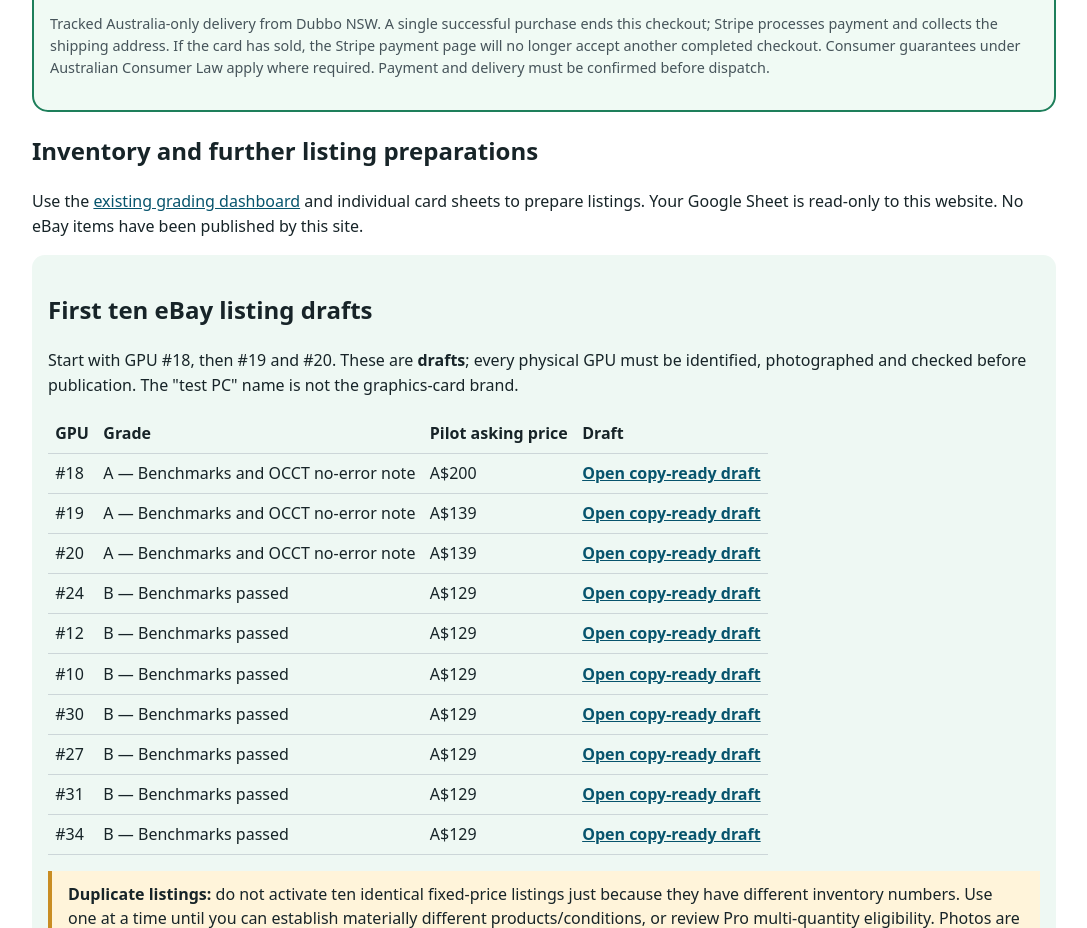
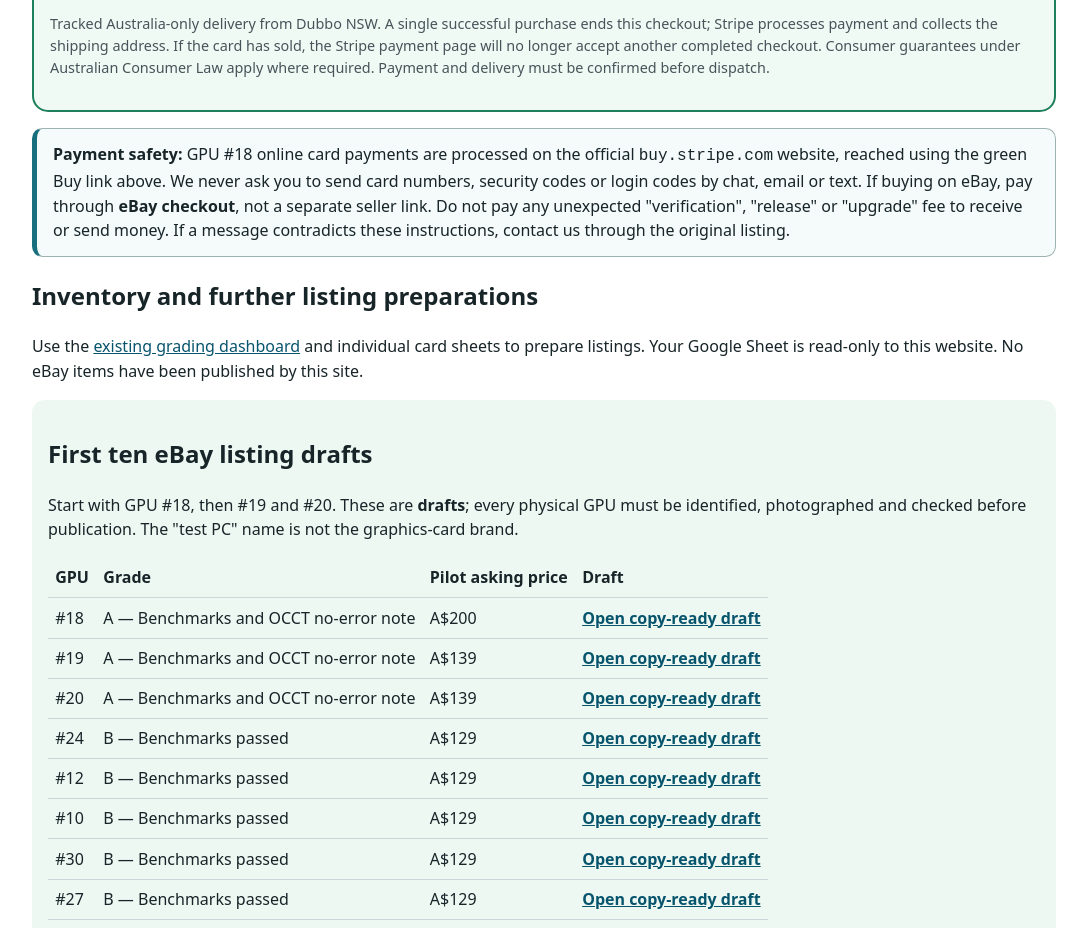
Before and after one commit to Parris-Tech-Services/furmark-history, a plain HTML site: page site/sale.html in a window 1280 px wide. Shown: the part 907-1835 px from the top of the page, without its empty margins (96-1183 px from the left). Drawn offline with Linux system fonts and the light colour scheme; no server answers.

Commit message:
Add clear payment phishing and marketplace anti-scam notice to GPU checkout

```diff
--- a/site/sale.html
+++ b/site/sale.html
@@ -9,6 +9,7 @@
 <p><a href="https://buy.stripe.com/bJecN5fo9anC8851qwaVa00" id="checkout-gpu18" data-checkout="stripe-live" data-gpu="18" target="_blank" rel="noopener noreferrer" style="display:inline-block;background:#086c49;color:#fff;padding:.85rem 1.15rem;border-radius:.6rem;font-weight:700;text-decoration:none">Buy GPU #18 — A$227 delivered · Secure Stripe checkout</a></p>
 <p class="small">Tracked Australia-only delivery from Dubbo NSW. A single successful purchase ends this checkout; Stripe processes payment and collects the shipping address. If the card has sold, the Stripe payment page will no longer accept another completed checkout. Consumer guarantees under Australian Consumer Law apply where required. Payment and delivery must be confirmed before dispatch.</p>
 </section>
+<aside id="payment-safety" aria-label="Payment and anti-scam safety" style="border:1px solid #9db3b1;border-left:5px solid #176e7c;border-radius:.65rem;padding:.8rem 1rem;margin:1rem 0;background:#f5fafb"><strong>Payment safety:</strong> GPU #18 online card payments are processed on the official <code>buy.stripe.com</code> website, reached using the green Buy link above. We never ask you to send card numbers, security codes or login codes by chat, email or text. If buying on eBay, pay through <strong>eBay checkout</strong>, not a separate seller link. Do not pay any unexpected "verification", "release" or "upgrade" fee to receive or send money. If a message contradicts these instructions, contact us through the original listing.</aside>
 <h2>Inventory and further listing preparations</h2>
 <p>Use the <a href="resale.html">existing grading dashboard</a> and individual card sheets to prepare listings. Your Google Sheet is read-only to this website. No eBay items have been published by this site.</p>
 <section class="pilot" aria-labelledby="pilot-title"><h2 id="pilot-title">First ten eBay listing drafts</h2>
```
